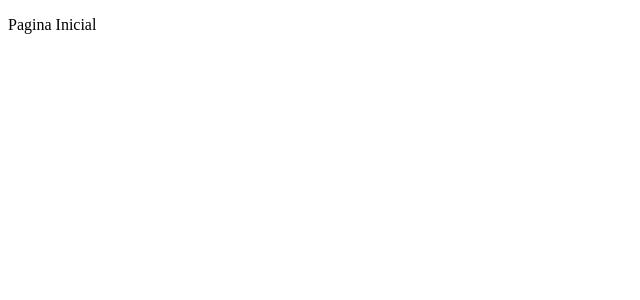
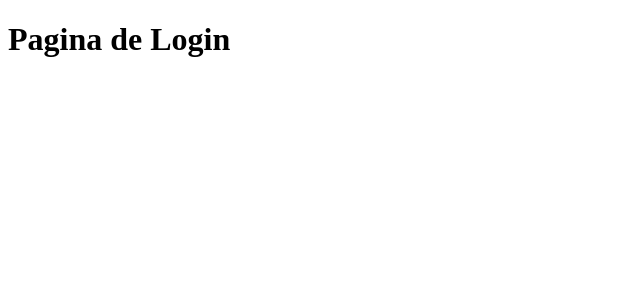
Before and after one commit to rafaelpcosta1/faciliti, a React (Create React App) app: page /login in a window 1280 px wide. Before the commit this address led to /pagina-inicial. Shown: the top 300 px of the page, without its empty margins (0-640 px from the left). Built offline with nearby package versions, Linux system fonts and the light colour scheme.

Commit message:
feat: add and config page login

```diff
--- /dev/null
+++ b/src/app/pages/homePage/HomePage.tsx
@@ -0,0 +1,10 @@
+import { Link } from "react-router-dom";
+
+export const HomePage = () => {
+    return (
+        <div>
+            <p>Pagina Inicial</p>
+            <Link to={"/login"}>Login</Link>
+        </div>
+    )
+}
--- a/src/app/pages/index.ts
+++ b/src/app/pages/index.ts
@@ -1 +1,2 @@
-export * from './initPage/InitPage';
+export * from './homePage/HomePage';
+export * from './login/Login';
--- a/src/app/pages/initPage/InitPage.tsx
+++ /dev/null
@@ -1,5 +0,0 @@
-export const InitPage = () => {
-    return (
-        <p>Pagina Inicial</p>
-    )
-}
--- /dev/null
+++ b/src/app/pages/login/Login.tsx
@@ -0,0 +1,5 @@
+export const Login = () => {
+    return (
+        <h1>Pagina de Login</h1>
+    );
+}
--- a/src/app/routes/index.tsx
+++ b/src/app/routes/index.tsx
@@ -1,13 +1,13 @@
 import { BrowserRouter, Route, Routes as Switch, Navigate } from "react-router-dom";
-import { InitPage } from "../pages";
+import { HomePage, Login } from "../pages";
 
 export const Routes = () => {
     return (
         <BrowserRouter>
             <Switch>
 
-                <Route path="/pagina-inicial" element={<InitPage />} />
-
+                <Route path="/pagina-inicial" element={<HomePage />} />
+                <Route path="/login" element={<Login />} />
                 <Route path="*" element={<Navigate to="/pagina-inicial" />} />
 
             </Switch>
```
